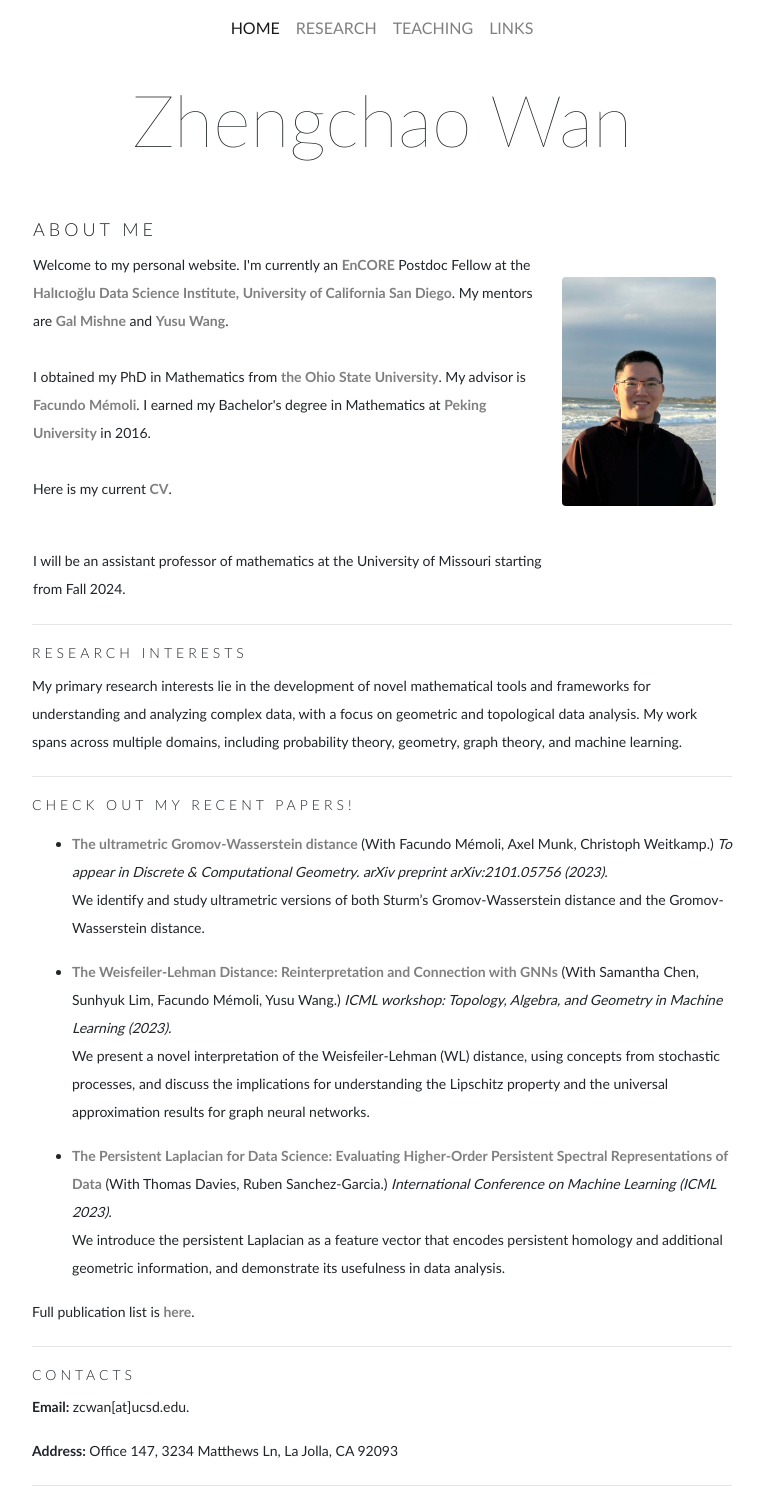
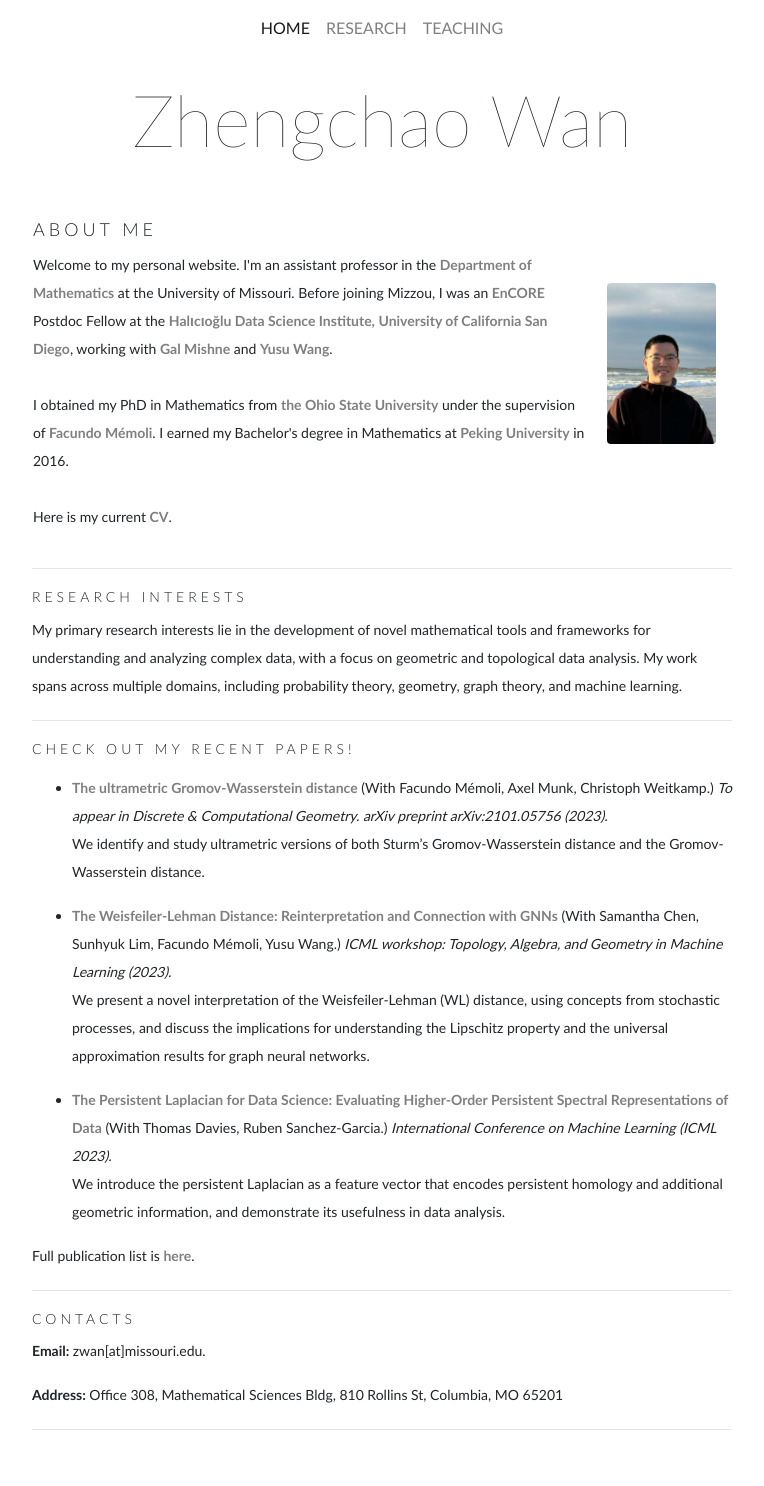
Before and after one commit to ZhengchaoW/ZhengchaoW.github.io, a Jekyll site: the page built from index.html, in a window 1280 px wide. Shown: the whole page, without its empty margins (258-1022 px from the left). Built offline with Jekyll 4.4.1, drawn with Linux system fonts in a browser that asks for light colours; after the commit the page ends 1430 px from its top, so only the background shows below that.

Commit message:
update index and navbar

```diff
--- a/_includes/navbar.html
+++ b/_includes/navbar.html
@@ -17,9 +17,9 @@
       <li class="nav-item{% if page.active == "teaching" %} active{% endif %}">
         <a class="nav-link" href="teaching.html">Teaching {% if page.active == "teaching" %} <span class="sr-only">(current)</span>{% endif %}</a>
       </li>
-      <li class="nav-item{% if page.active == "links" %} active{% endif %}">
+      <!-- <li class="nav-item{% if page.active == "links" %} active{% endif %}">
         <a class="nav-link" href="links.html">Links {% if page.active == "links" %} <span class="sr-only">(current)</span>{% endif %}</a>
-      </li>
+      </li> -->
     </ul>
   </div>
 </nav>
--- a/index.html
+++ b/index.html
@@ -10,15 +10,15 @@ active: home
               <td>
                   <section>
                     <p><h2>About me</h2>
-                      Welcome to my personal website. I'm currently an <a href=""https://encore.ucsd.edu"> EnCORE </a> Postdoc Fellow at the <a href="https://datascience.ucsd.edu"> Halιcιoğlu Data Science Institute,</a> <a href="https://www.ucsd.edu"> University of California San Diego</a>. My mentors are <a href="http://mishne.ucsd.edu">Gal Mishne</a> and <a href="http://yusu.belkin-wang.org">Yusu Wang</a>.
+                      Welcome to my personal website. I'm an assistant professor in the <a href="https://math.missouri.edu">Department of Mathematics</a> at the University of Missouri.
+
+                      Before joining Mizzou, I was an <a href="https://encore.ucsd.edu"> EnCORE </a> Postdoc Fellow at the <a href="https://datascience.ucsd.edu"> Halιcιoğlu Data Science Institute,</a> <a href="https://www.ucsd.edu"> University of California San Diego</a>, working with <a href="http://mishne.ucsd.edu">Gal Mishne</a> and <a href="http://yusu.belkin-wang.org">Yusu Wang</a>.
                       <br>
                       <br>
-                      I obtained my PhD in Mathematics from <a href="https://math.osu.edu">the Ohio State University</a>. My advisor is <a href="http://facundo-memoli.org">Facundo Mémoli</a>. I earned my Bachelor's degree in Mathematics at <a href="https://www.math.pku.edu.cn">Peking University</a> in 2016.
+                      I obtained my PhD in Mathematics from <a href="https://math.osu.edu">the Ohio State University</a> under the supervision of <a href="http://facundo-memoli.org">Facundo Mémoli</a>. I earned my Bachelor's degree in Mathematics at <a href="https://www.math.pku.edu.cn">Peking University</a> in 2016.
                     <br>
                     <br>
                     Here is my current <a href="cv.pdf">CV</a>.</p>
-                    <br>
-                    I will be an assistant professor of mathematics at the University of Missouri starting from Fall 2024.
 
                   </section>
               </td>
@@ -70,9 +70,9 @@ active: home
   <hr>
   <section>
       <h3>Contacts</h3>
-      <p><b>Email: </b> zcwan[at]ucsd.edu.</p>
+      <p><b>Email: </b> zwan[at]missouri.edu.</p>
 
-      <p><b>Address: </b> Office 147, 3234 Matthews Ln, La Jolla, CA 92093</p>
+      <p><b>Address: </b> Office 308, Mathematical Sciences Bldg, 810 Rollins St, Columbia, MO 65201</p>
   </section>
   <hr>
 </div>
```
Also changed, not shown: 2 other files.
